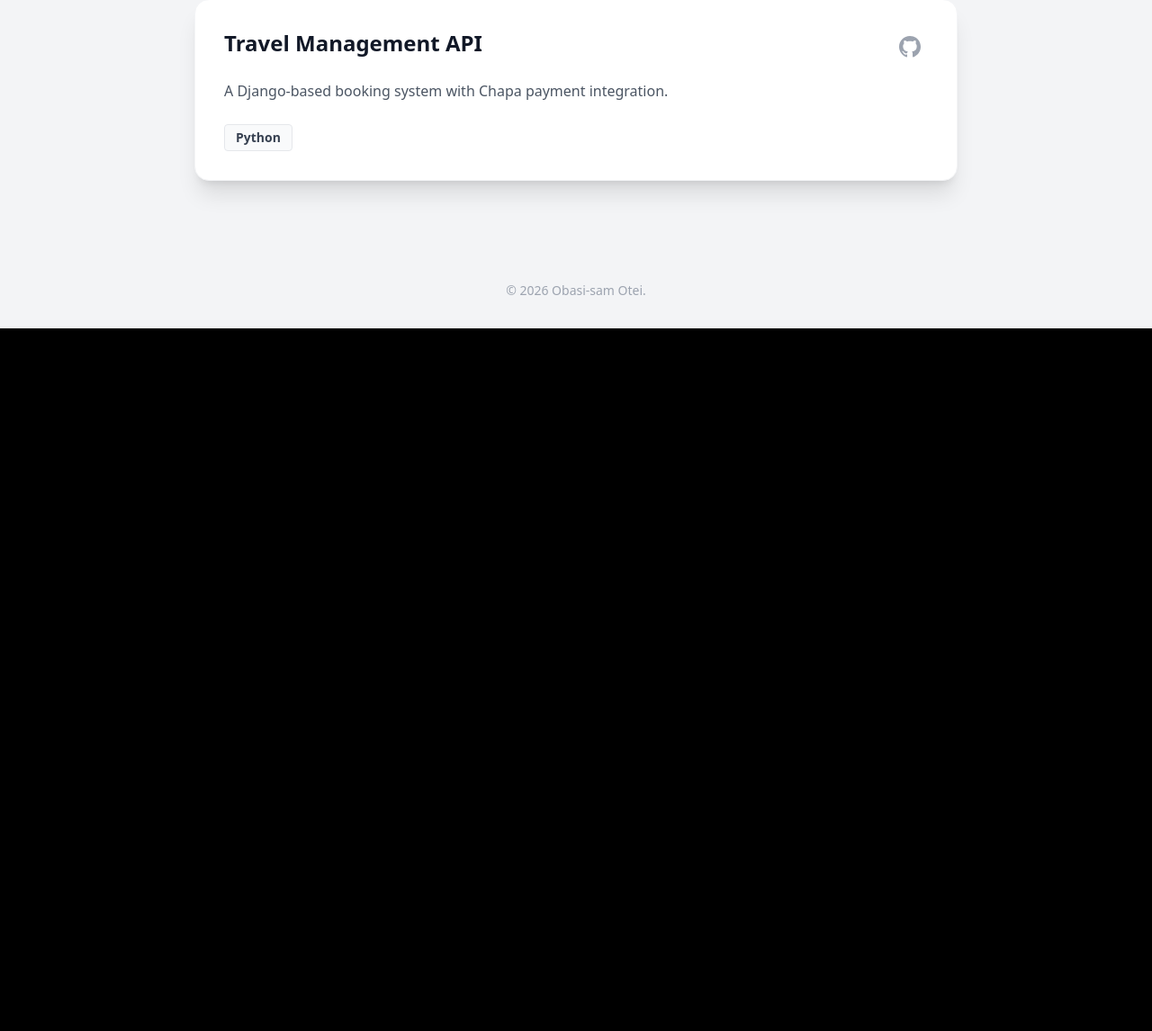
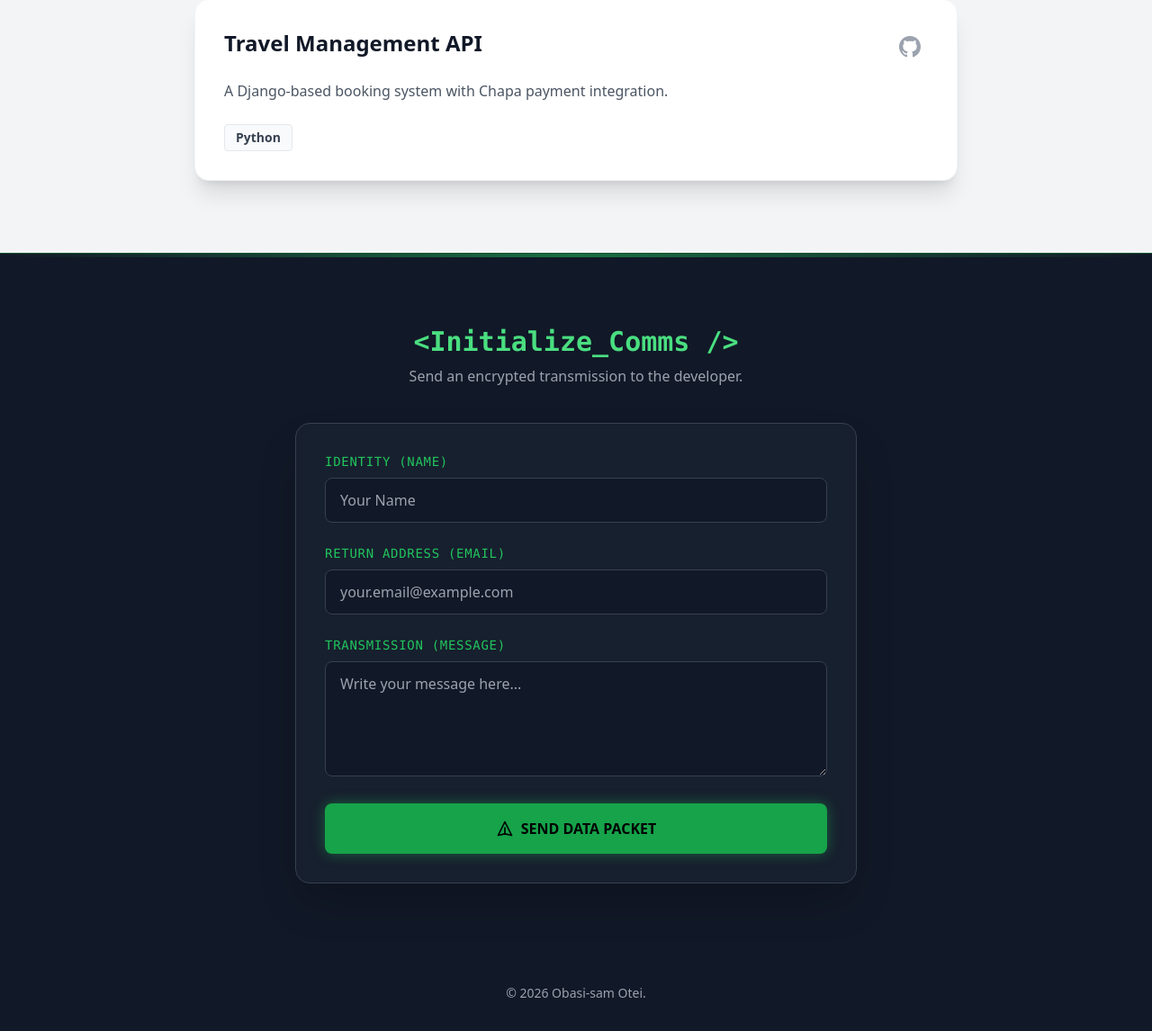
Before and after one commit to obasi-1/obasisam-portfolio, a Django app: page / in a window 1280 px wide. Shown: the part 842-1988 px from the top of the page at 90% size. Before the commit the page ends 1207 px from the top, so only its background shows below. Run offline with Django 5.2, Linux system fonts and the light colour scheme; data comes from the database, SQL or seed files in the repository; both versions use the stored data as it was after the commit; some libraries are stand-ins or nearby versions.

Commit message:
Add contact form system

```diff
--- a/showcase/admin.py
+++ b/showcase/admin.py
@@ -1,6 +1,7 @@
 from django.contrib import admin
-from .models import Project, Tag, Profile  # Added Profile here
+from .models import Project, Tag, Profile, ContactMessage
 
 admin.site.register(Project)
 admin.site.register(Tag)
-admin.site.register(Profile)  # Registered Profile here
+admin.site.register(Profile)
+admin.site.register(ContactMessage)
--- /dev/null
+++ b/showcase/forms.py
@@ -0,0 +1,24 @@
+from django import forms
+from .models import ContactMessage
+
+class ContactForm(forms.ModelForm):
+    class Meta:
+        model = ContactMessage
+        fields = ['name', 'email', 'message']
+
+        # We can style the inputs using 'widgets' to make them look good with Tailwind
+        widgets = {
+            'name': forms.TextInput(attrs={
+                'class': 'w-full px-4 py-3 rounded-lg bg-gray-900 border border-gray-700 text-white placeholder-gray-400 focus:outline-none focus:border-green-500 transition',
+                'placeholder': 'Your Name'
+            }),
+            'email': forms.EmailInput(attrs={
+                'class': 'w-full px-4 py-3 rounded-lg bg-gray-900 border border-gray-700 text-white placeholder-gray-400 focus:outline-none focus:border-green-500 transition',
+                'placeholder': 'your.email@example.com'
+            }),
+            'message': forms.Textarea(attrs={
+                'class': 'w-full px-4 py-3 rounded-lg bg-gray-900 border border-gray-700 text-white placeholder-gray-400 focus:outline-none focus:border-green-500 transition h-32',
+                'placeholder': 'Write your message here...',
+                'rows': 4
+            }),
+        }
--- a/showcase/models.py
+++ b/showcase/models.py
@@ -33,3 +33,12 @@ class Profile(models.Model):
 
     def __str__(self):
         return self.name
+
+class ContactMessage(models.Model):
+    name = models.CharField(max_length=100)
+    email = models.EmailField()
+    message = models.TextField()
+    created_at = models.DateTimeField(auto_now_add=True)
+
+    def __str__(self):
+        return f"Message from {self.name} - {self.email}"
--- a/showcase/templates/showcase/home.html
+++ b/showcase/templates/showcase/home.html
@@ -30,7 +30,21 @@
         }
     </style>
 </head>
-<body class="bg-gray-100 text-gray-800 font-sans leading-normal tracking-normal">
+<body class="bg-gray-100 text-gray-800 font-sans leading-normal tracking-normal scroll-smooth">
+
+    {% if messages %}
+    <div class="fixed top-5 right-5 z-50 animate-bounce">
+        {% for message in messages %}
+        <div class="bg-green-600 text-white px-6 py-4 rounded-lg shadow-2xl border border-green-400 flex items-center gap-3">
+            <svg class="w-6 h-6" fill="none" stroke="currentColor" viewBox="0 0 24 24"><path stroke-linecap="round" stroke-linejoin="round" stroke-width="2" d="M5 13l4 4L19 7"></path></svg>
+            <div>
+                <p class="font-bold">System Status:</p>
+                <p class="text-sm">{{ message }}</p>
+            </div>
+        </div>
+        {% endfor %}
+    </div>
+    {% endif %}
 
     <div class="hero-section text-white py-20 pb-32">
         <canvas id="matrix-canvas"></canvas>
@@ -39,13 +53,9 @@
 
             <div class="w-32 h-32 mx-auto mb-6 p-1 bg-black/50 backdrop-blur-md rounded-full border-2 border-green-500/50 shadow-[0_0_20px_rgba(34,197,94,0.4)]">
                 {% if profile and profile.profile_image %}
-                    <img src="{{ profile.profile_image.url }}"
-                         alt="{{ profile.name }}"
-                         class="w-full h-full object-cover rounded-full">
+                    <img src="{{ profile.profile_image.url }}" alt="{{ profile.name }}" class="w-full h-full object-cover rounded-full">
                 {% else %}
-                    <img src="{% static 'assets/myself.jpg' %}"
-                         alt="Obasi-sam Otei"
-                         class="w-full h-full object-cover rounded-full">
+                    <img src="{% static 'assets/myself.jpg' %}" alt="Obasi-sam Otei" class="w-full h-full object-cover rounded-full">
                 {% endif %}
             </div>
 
@@ -66,7 +76,7 @@
                     LinkedIn
                 </a>
 
-                <a href="mailto:obasonz61@gmail.com" class="bg-transparent border border-green-500/30 text-green-100/80 px-6 py-2 rounded-full font-semibold hover:bg-green-500/10 hover:text-white transition backdrop-blur-sm">
+                <a href="#contact" class="bg-transparent border border-green-500/30 text-green-100/80 px-6 py-2 rounded-full font-semibold hover:bg-green-500/10 hover:text-white transition backdrop-blur-sm">
                     Contact Me
                 </a>
             </div>
@@ -163,7 +173,44 @@
         </div>
     </main>
 
-    <footer class="text-center text-gray-400 py-8 text-sm">
+    <section id="contact" class="bg-gray-900 text-white py-20 border-t border-green-900 relative overflow-hidden">
+        <div class="absolute top-0 left-0 w-full h-1 bg-gradient-to-r from-transparent via-green-500 to-transparent opacity-50"></div>
+
+        <div class="max-w-2xl mx-auto px-6 relative z-10">
+            <div class="text-center mb-10">
+                <h2 class="text-3xl font-bold font-mono text-green-400 mb-2">&lt;Initialize_Comms /&gt;</h2>
+                <p class="text-gray-400">Send an encrypted transmission to the developer.</p>
+            </div>
+
+            <form method="POST" class="bg-gray-800/50 p-8 rounded-2xl border border-gray-700 shadow-2xl backdrop-blur-sm">
+                {% csrf_token %}
+
+                <div class="space-y-6">
+                    <div>
+                        <label class="block text-green-500 text-sm font-mono mb-2 uppercase tracking-wider">Identity (Name)</label>
+                        {{ form.name }}
+                    </div>
+
+                    <div>
+                        <label class="block text-green-500 text-sm font-mono mb-2 uppercase tracking-wider">Return Address (Email)</label>
+                        {{ form.email }}
+                    </div>
+
+                    <div>
+                        <label class="block text-green-500 text-sm font-mono mb-2 uppercase tracking-wider">Transmission (Message)</label>
+                        {{ form.message }}
+                    </div>
+
+                    <button type="submit" class="w-full bg-green-600 hover:bg-green-500 text-black font-bold py-4 rounded-lg transition duration-300 shadow-[0_0_15px_rgba(34,197,94,0.4)] hover:shadow-[0_0_25px_rgba(34,197,94,0.6)] flex justify-center items-center gap-2">
+                        <svg class="w-5 h-5" fill="none" stroke="currentColor" viewBox="0 0 24 24"><path stroke-linecap="round" stroke-linejoin="round" stroke-width="2" d="M12 19l9 2-9-18-9 18 9-2zm0 0v-8"></path></svg>
+                        SEND DATA PACKET
+                    </button>
+                </div>
+            </form>
+        </div>
+    </section>
+
+    <footer class="text-center text-gray-400 py-8 text-sm bg-gray-900">
         <p>&copy; {% now "Y" %} Obasi-sam Otei.</p>
     </footer>
 
@@ -200,11 +247,10 @@
         setTimeout(initRain, 150);
 
         function draw() {
-            // Semi-transparent black to create trails
             ctx.fillStyle = 'rgba(0, 0, 0, 0.05)';
             ctx.fillRect(0, 0, canvas.width, canvas.height);
 
-            ctx.fillStyle = '#22c55e'; // Bright Tailwind Green
+            ctx.fillStyle = '#22c55e';
             ctx.font = fontSize + 'px monospace';
 
             for (let i = 0; i < drops.length; i++) {
--- a/showcase/views.py
+++ b/showcase/views.py
@@ -1,12 +1,25 @@
-from django.shortcuts import render
-from .models import Project, Profile  # Import Profile
+from django.shortcuts import render, redirect
+from django.contrib import messages  # Allows us to show "Success!" alerts
+from .models import Project, Profile
+from .forms import ContactForm  # Import the new form
 
 def home(request):
     projects = Project.objects.all()
-    # Get the first profile object, or None if it doesn't exist
     profile = Profile.objects.first()
+
+    # === FORM LOGIC STARTS HERE ===
+    if request.method == 'POST':
+        form = ContactForm(request.POST)
+        if form.is_valid():
+            form.save()  # Saves to the database!
+            messages.success(request, 'Message sent successfully! I will get back to you soon.')
+            return redirect('home')  # Reload the page to clear the form
+    else:
+        form = ContactForm()  # Create an empty form for GET requests
+    # ==============================
 
     return render(request, 'showcase/home.html', {
         'projects': projects,
-        'profile': profile
+        'profile': profile,
+        'form': form  # Pass the form to the template
     })
```
Also changed, not shown: db.sqlite3, showcase/migrations/0003_contactmessage.py (added).
